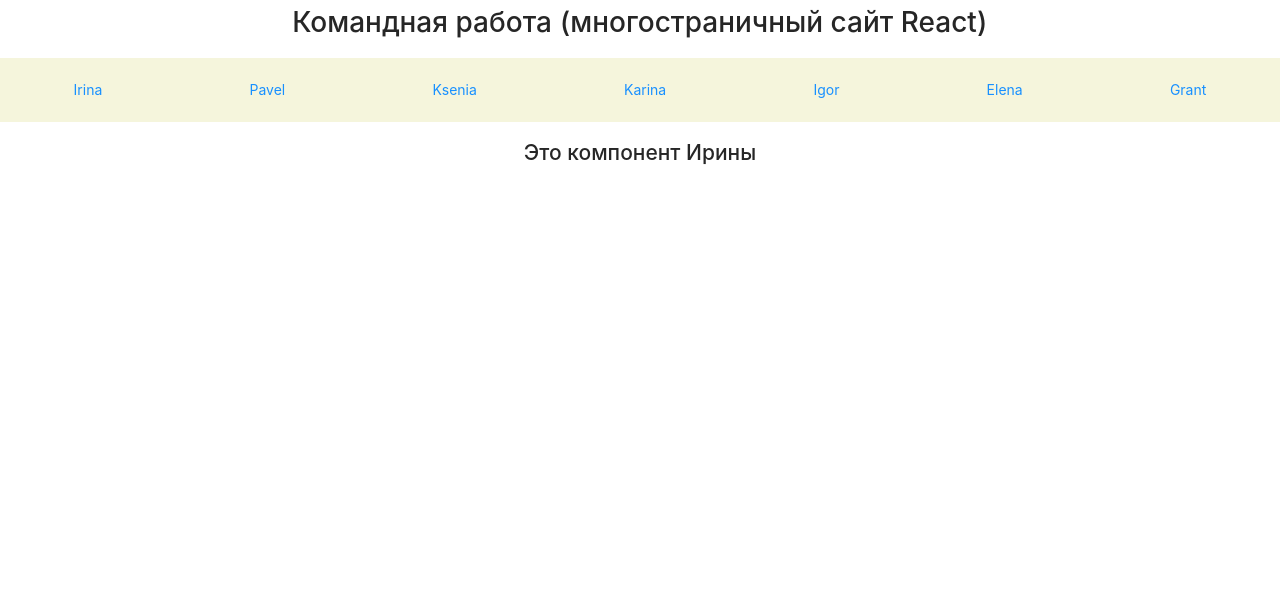
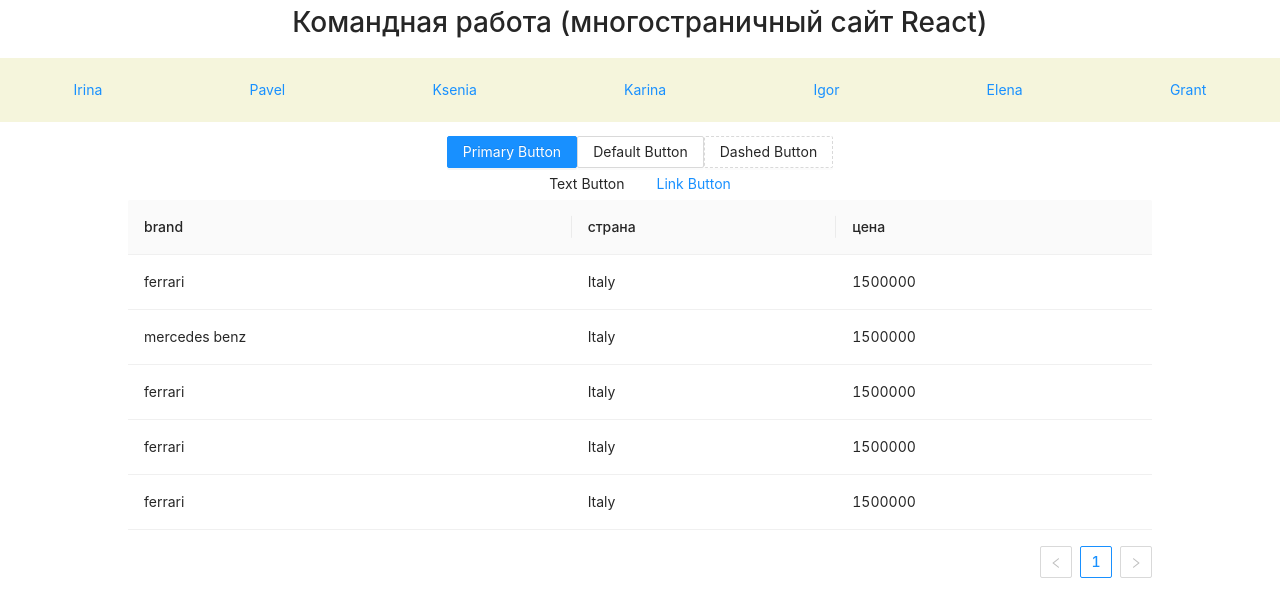
Before and after one commit to KseniaZelinger/comand_work, a React (Create React App) app: page /irina in a window 1280 px wide. Shown: the top 616 px of the page. Built offline with nearby package versions, Linux system fonts and the light colour scheme.

Commit message:
сделана таблица

```diff
--- a/src/App.js
+++ b/src/App.js
@@ -9,7 +9,7 @@ import {
   Link
 } from "react-router-dom";
 
-import Irina from './components/Irina'
+import Irina from'./components/Irina'
 import Pavel from './components/Pavel'
 import Ksenia from './components/Ksenia'
 import Karina from './components/Karina'
--- a/src/components/Irina.jsx
+++ b/src/components/Irina.jsx
@@ -1,12 +1,24 @@
+import { Button } from 'antd';
 import React from 'react';
+
+import TableIrina from './Irina_components/Table';
 
 function Irina() {
 
     return (
-        <div>
-            <h2>
-            Это компонент Ирины</h2>
-            </div>
+        <><div>
+            <Button type="primary">Primary Button</Button>
+            <Button>Default Button</Button>
+            <Button type="dashed">Dashed Button</Button>
+            <br />
+            <Button type="text">Text Button</Button>
+            <Button type="link">Link Button</Button>
+        </div>
+
+            <div style={{ width: '80%', margin: '0 auto' }}>
+                <TableIrina />
+            </div></>
+
     )
 }
 
--- /dev/null
+++ b/src/components/Irina_components/Table.jsx
@@ -0,0 +1,71 @@
+import React from 'react';
+import { Table } from 'antd';
+
+
+function TableIrina() {
+    const dataSource = [
+        {
+            brand: "ferrari",
+            country: "Italy",
+            price: "1500000"
+
+        },
+        {
+            brand: "mercedes benz",
+            country: "Italy",
+            price: "1500000"
+
+
+        },
+        {
+            brand: "ferrari",
+            country: "Italy",
+            price: "1500000"
+
+
+        },
+        {
+            brand: "ferrari",
+            country: "Italy",
+            price: "1500000"
+
+
+        },
+        {
+            brand: "ferrari",
+            country: "Italy",
+            price: "1500000"
+
+
+        }
+    ]
+
+    const columns = [
+        {
+    title: 'brand',
+    dataIndex: 'brand',
+    key: 'brand',
+        },
+
+        {
+            title: 'страна',
+            dataIndex: 'country',
+            key: 'country',
+                },
+
+                {
+                    title: 'цена',
+                    dataIndex: 'price',
+                    key: 'price',
+                        },
+
+
+    ]
+    return (
+        <>
+            <Table dataSource={dataSource} columns={columns} width={500} />
+        </>
+    )
+}
+
+export default TableIrina;
```
